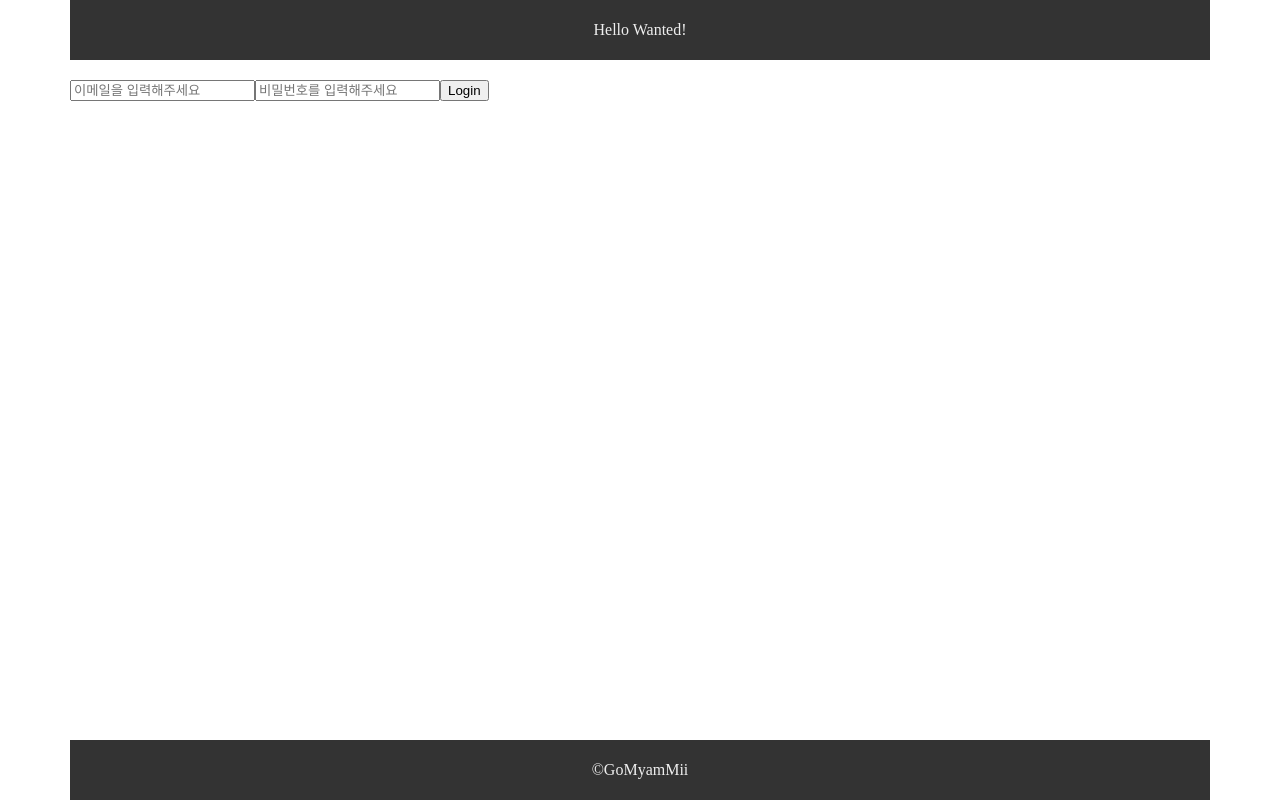
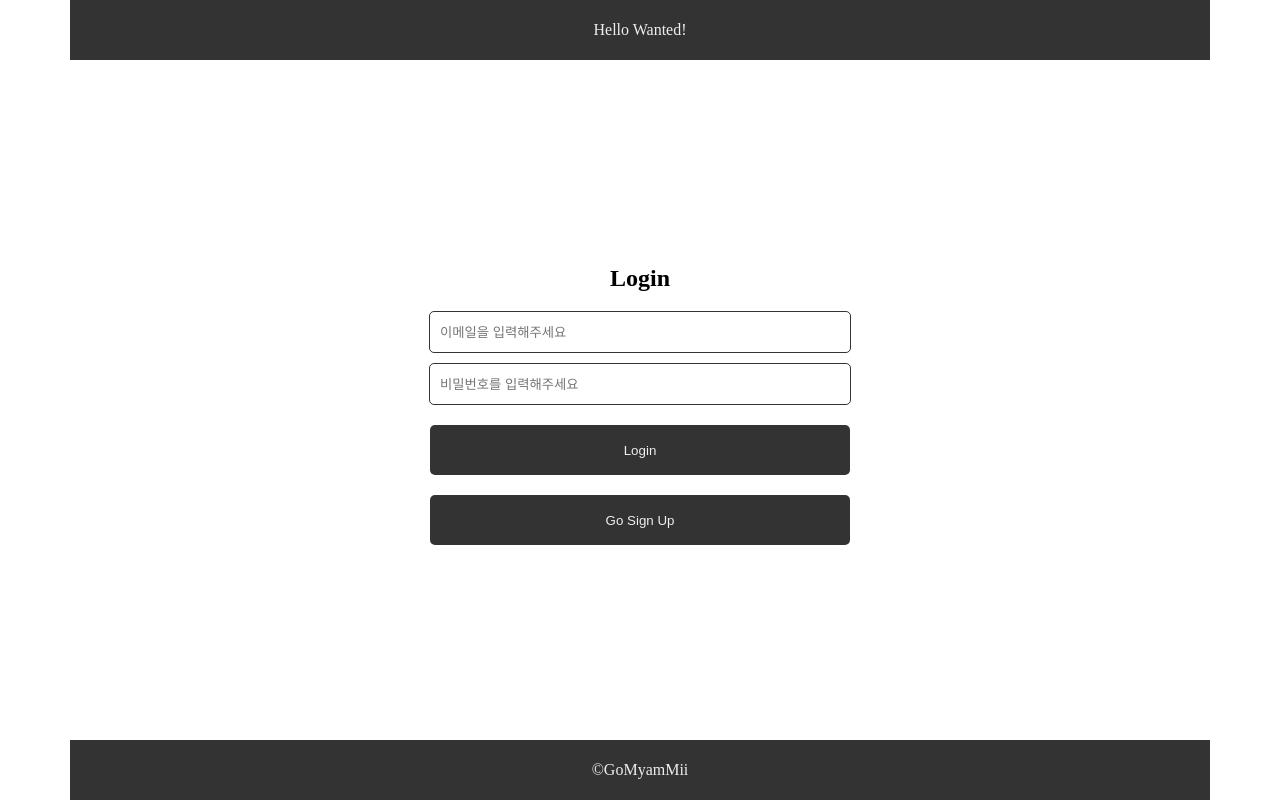
Before and after one commit to GoMyamMii/wanted-pre-onboarding, a React (Create React App) app: page /auth/login in a window 1280 px wide. Built offline with nearby package versions, Linux system fonts and the light colour scheme.

Commit message:
feat : apply login, signup
로그인, 회원가입 기능 구현

by @GoMyamMii

```diff
--- a/src/components/auth/Login.jsx
+++ b/src/components/auth/Login.jsx
@@ -1,27 +1,118 @@
-import React from "react";
+import axios from "axios";
+import React, { useEffect, useState } from "react";
+import { Link, useNavigate } from "react-router-dom";
 import styled from "styled-components";
 
 const Login = () => {
-  const handleOnLoginSubmit = (e) => {
-    e.preventDeafault();
+  const navigate = useNavigate();
+  const [loginEmail, setLoginEmail] = useState("");
+  const [loginPassword, setLoginPassword] = useState("");
+  const [isValid, setIsValid] = useState(false);
+
+  const handleOnChangeEmail = (e) => {
+    setLoginEmail(e.target.value);
   };
+  const handleOnChangePassword = (e) => {
+    setLoginPassword(e.target.value);
+  };
+
+  useEffect(() => {
+    if (
+      loginEmail.includes("@") &&
+      loginEmail.includes(".") &&
+      loginPassword.length > 8
+    ) {
+      setIsValid(true);
+    } else {
+      setIsValid(false);
+    }
+  }, [loginEmail, loginPassword]);
+
+  const handleOnLoginSubmit = async (event) => {
+    event.preventDefault();
+    try {
+      const loginUser = {
+        email: loginEmail,
+        password: loginPassword,
+      };
+      const res = await axios.post(
+        "http://localhost:8080/users/login",
+        loginUser
+      );
+
+      alert(res.data.message);
+      localStorage.setItem("token", res.data.token);
+
+      setLoginEmail("");
+      setLoginPassword("");
+      navigate("/");
+    } catch (error) {
+      alert(error);
+    }
+  };
+
   return (
-    <>
+    <LoginContainer>
+      <h2>Login</h2>
       <LoginForm
-        onSubmit={(e) => {
-          handleOnLoginSubmit(e);
+        onSubmit={(event) => {
+          handleOnLoginSubmit(event);
         }}
       >
-        <input placeholder="이메일을 입력해주세요" />
-        <input placeholder="비밀번호를 입력해주세요" />
-        <button type="submit">Login</button>
+        <StyledInput
+          value={loginEmail}
+          onChange={(e) => handleOnChangeEmail(e)}
+          placeholder="이메일을 입력해주세요"
+        />
+        <StyledInput
+          value={loginPassword}
+          onChange={(e) => handleOnChangePassword(e)}
+          placeholder="비밀번호를 입력해주세요"
+        />
+        <StyledBtn type="submit" disabled={!isValid}>
+          Login
+        </StyledBtn>
       </LoginForm>
-    </>
+
+      <Link to="/auth/signup">
+        <StyledBtn>Go Sign Up</StyledBtn>
+      </Link>
+    </LoginContainer>
   );
 };
 
+const LoginContainer = styled.div`
+  height: 100vh;
+  display: flex;
+  flex-direction: column;
+  align-items: center;
+  justify-content: center;
+`;
+
 const LoginForm = styled.form`
-  margin: 80px 0;
+  display: flex;
+  flex-direction: column;
+  align-items: center;
+`;
+
+const StyledBtn = styled.button`
+  background-color: #333;
+  color: #eee;
+  width: 420px;
+  height: 50px;
+  margin: 10px;
+  border-radius: 5px;
+  border: none;
+`;
+
+const StyledInput = styled.input`
+  width: 400px;
+  height: 40px;
+  outline: none;
+  border: 1px solid #333;
+  border-radius: 5px;
+  padding: 0 10px;
+  margin-bottom: 10px;
 `;
 
 export default Login;
--- a/src/components/auth/SignUp.jsx
+++ b/src/components/auth/SignUp.jsx
@@ -1,27 +1,120 @@
-import React from "react";
+import axios from "axios";
+import React, { useEffect, useState } from "react";
+import { Link, useNavigate } from "react-router-dom";
 import styled from "styled-components";
 
 const SignUp = () => {
-  const handleOnClickSignUp = (e) => {
-    e.preventDeafault();
+  const navigate = useNavigate();
+  const [signUpEmail, setSignUpEmail] = useState("");
+  const [signUpPassword, setSignUpPassword] = useState("");
+  const [isValid, setIsValid] = useState(false);
+
+  const handleOnChangeEmail = (e) => {
+    setSignUpEmail(e.target.value);
   };
+  const handleOnChangePassword = (e) => {
+    setSignUpPassword(e.target.value);
+  };
+
+  useEffect(() => {
+    if (
+      signUpEmail.includes("@") &&
+      signUpEmail.includes(".") &&
+      signUpPassword.length > 8
+    ) {
+      setIsValid(true);
+    } else {
+      setIsValid(false);
+    }
+  }, [signUpEmail, signUpPassword]);
+
+  const handleOnClickSignUp = async (event) => {
+    event.preventDefault();
+    try {
+      const newUser = {
+        email: signUpEmail,
+        password: signUpPassword,
+      };
+      const res = await axios.post(
+        "http://localhost:8080/users/create",
+        newUser
+      );
+
+      const signUpData = res.data;
+
+      localStorage.setItem("token", signUpData.token);
+      alert(signUpData.message);
+
+      setSignUpEmail("");
+      setSignUpPassword("");
+      navigate("/");
+    } catch (error) {
+      alert(error);
+    }
+  };
+
   return (
-    <>
+    <SignUpContainer>
+      <h2>SignUp</h2>
       <SignUpForm
-        onSubmit={(e) => {
-          handleOnClickSignUp(e);
+        onSubmit={(event) => {
+          handleOnClickSignUp(event);
         }}
       >
-        <input placeholder="이메일을 입력해주세요" />
-        <input placeholder="비밀번호를 입력해주세요" />
-        <button type="submit">SignUp</button>
+        <StyledInput
+          placeholder="이메일을 입력해주세요"
+          value={signUpEmail}
+          onChange={(e) => handleOnChangeEmail(e)}
+        />
+        <StyledInput
+          placeholder="비밀번호를 입력해주세요"
+          value={signUpPassword}
+          onChange={(e) => handleOnChangePassword(e)}
+        />
+        <StyledBtn type="submit" disabled={!isValid}>
+          SignUp
+        </StyledBtn>
       </SignUpForm>
-    </>
+
+      <Link to="/auth/login">
+        <StyledBtn>Go Login</StyledBtn>
+      </Link>
+    </SignUpContainer>
   );
 };
 
+const SignUpContainer = styled.div`
+  height: 100vh;
+  display: flex;
+  flex-direction: column;
+  align-items: center;
+  justify-content: center;
+`;
+
 const SignUpForm = styled.form`
-  margin: 80px 0;
+  display: flex;
+  flex-direction: column;
+  align-items: center;
+`;
+
+const StyledBtn = styled.button`
+  background-color: #333;
+  color: #eee;
+  width: 420px;
+  height: 50px;
+  margin: 10px;
+  border-radius: 5px;
+  border: none;
+`;
+
+const StyledInput = styled.input`
+  width: 400px;
+  height: 40px;
+  outline: none;
+  border: 1px solid #333;
+  border-radius: 5px;
+  padding: 0 10px;
+  margin-bottom: 10px;
 `;
 
 export default SignUp;
--- a/src/components/shared/Router.jsx
+++ b/src/components/shared/Router.jsx
@@ -13,7 +13,7 @@ const Router = () => {
           <Route path="/" element={<Main />} />
           <Route path="/:id" element={<TodoDetail />} />
           <Route path="/auth/login" element={<Login />} />
-          <Route path="/auth/sign_up" element={<SignUp />} />
+          <Route path="/auth/signup" element={<SignUp />} />
         </Routes>
       </Layout>
     </BrowserRouter>
```
